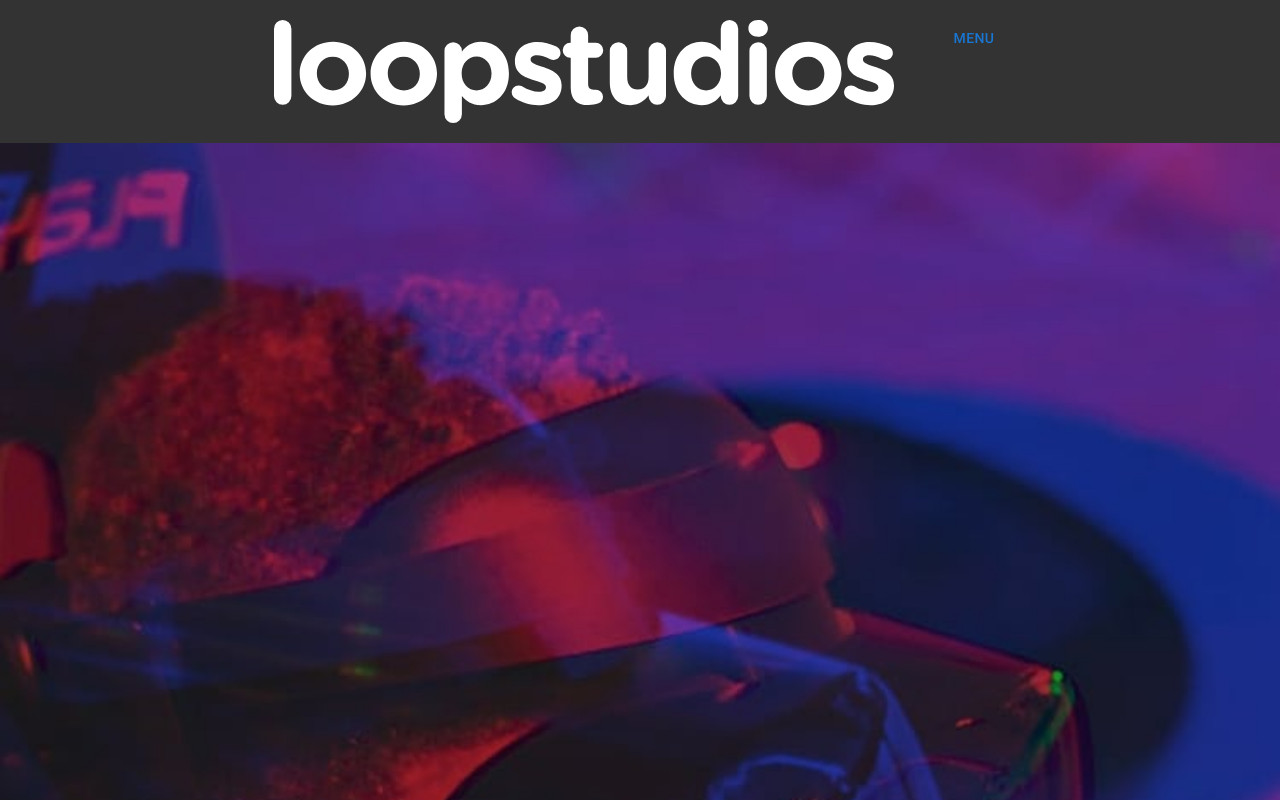
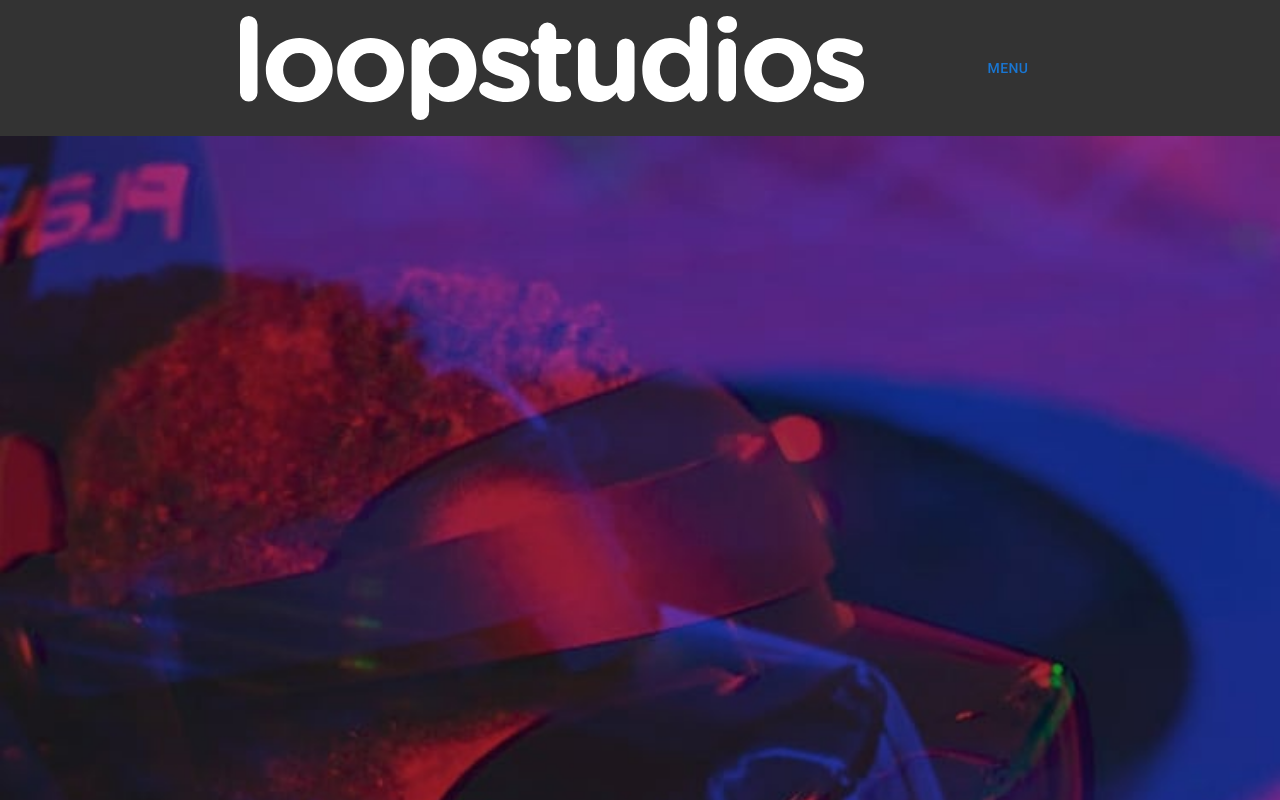
Before and after one commit to Tadteck/Loop_Studio, a React (Vite) app: page / in a window 1280 px wide. Shown: the top 800 px of the page. Built offline with nearby package versions, Linux system fonts and the light colour scheme.

Commit message:
rectified Drawer

```diff
--- a/src/pages/NavBar.jsx
+++ b/src/pages/NavBar.jsx
@@ -8,8 +8,9 @@ const NavBar = () => {
           background: "#333",
           display: "flex",
           justifyContent: "center",
-          padding:"20px",
-          gap:"3rem"
+          alignItems:"center",
+          padding:"1rem",
+          gap:"7rem"
 
         }}
       >
--- a/src/pages/TemporaryDrawer.jsx
+++ b/src/pages/TemporaryDrawer.jsx
@@ -20,9 +20,18 @@ export default function TemporaryDrawer() {
 
   const DrawerList = (
     <Toolbar
-      sx={{ backgroundColor: "hsl(0, 0%, 0%)", color: "hsl(0, 0%, 100%)", width:"100%", height:"100%"}}
+      sx={{
+        backgroundColor: "hsl(0, 0%, 0%)",
+        color: "hsl(0, 0%, 100%)",
+        width: "100%",
+        height: "100%",
+      }}
     >
-      <Box sx={{width:"100%"}} role="presentation" onClick={toggleDrawer(false)}>
+      <Box
+        sx={{ width: "100%" }}
+        role="presentation"
+        onClick={toggleDrawer(false)}
+      >
         <List sx={{ mb: "2rem", listStyle: "none" }}>
           {["LoopStudios"].map((text, index) => (
             <ListItem key={text} disablePadding>
```
